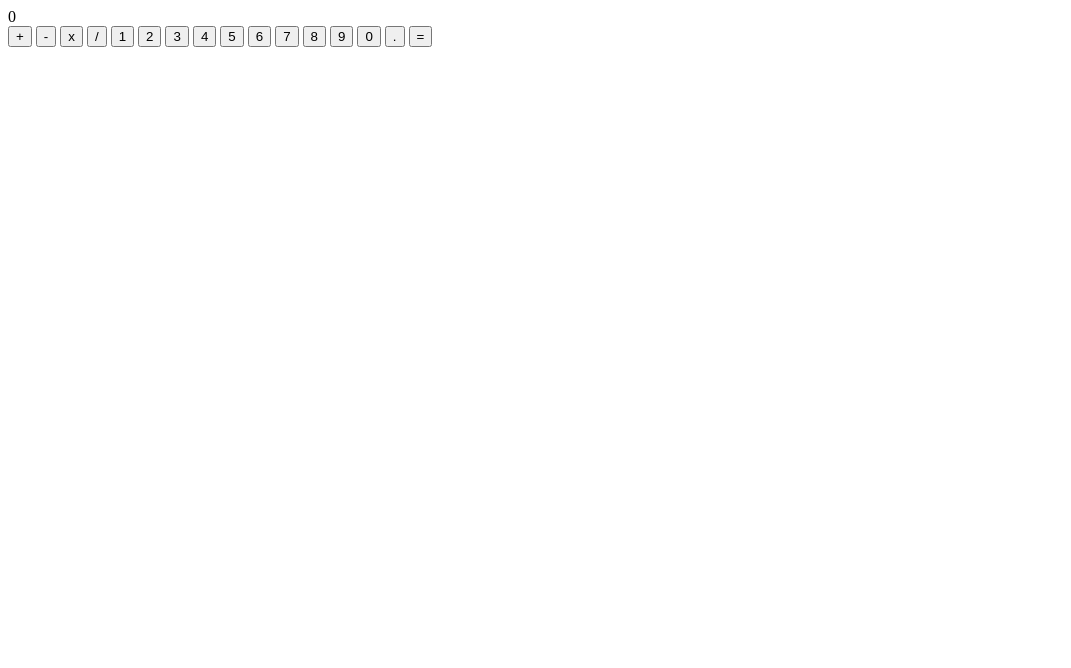
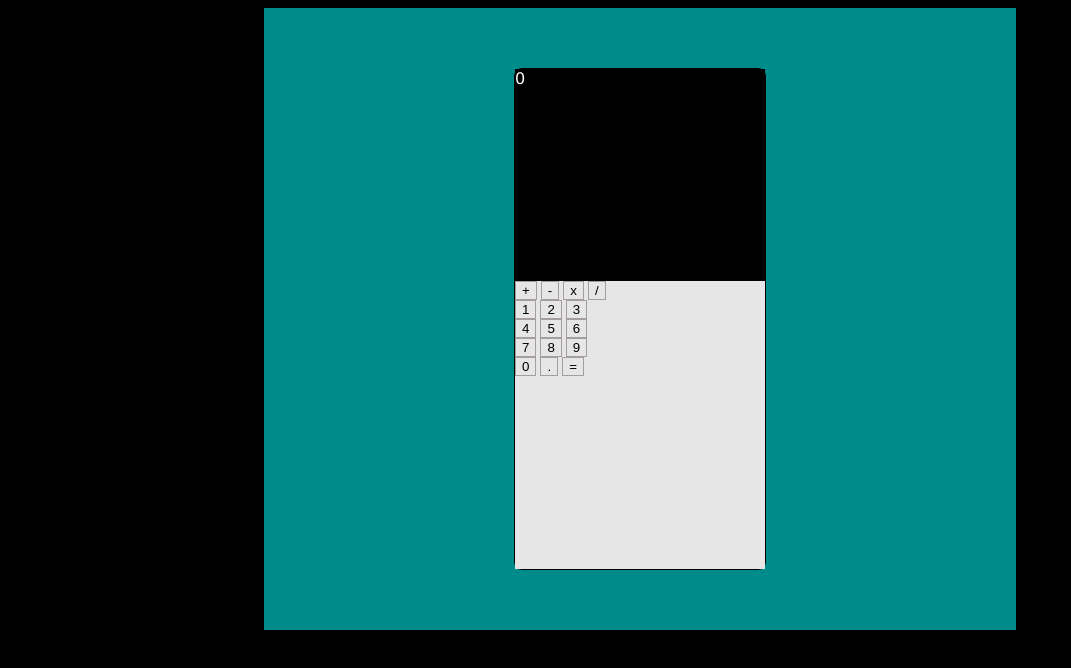
Before and after one commit to Uzoamaka126/calculator, a plain HTML site: page index.html in a window 1280 px wide. Shown: the whole page, without its empty margins (0-1071 px from the left). Drawn offline with Linux system fonts and the light colour scheme.

Commit message:
added a new file

```diff
--- a/index.html
+++ b/index.html
@@ -3,28 +3,41 @@
 <head>
     <meta charset="UTF-8">
     <meta name="viewport" content="width=device-width, initial-scale=1.0">
-    <title>Document</title>
+    <title>calculator</title>
+    <link rel="stylesheet" href="calculator.css">
 </head>
 <body>
+    <div class="container">
         <div class="calculator">
             <div class="display">0</div>
             <div class="keys">
+                <div class="operation-keys">
                     <button class="key-operator" action="add">+</button>
                     <button class="key-operator" action="subtract">-</button>
                     <button class="key-operator" action="multiply">x</button>
                     <button class="key-operator" action="divide">/</button>
-            <button class="number">1</button>
-            <button class="number">2</button>
-            <button class="number">3</button>
-            <button class="number">4</button>
-            <button class="number">5</button>
-            <button class="number">6</button>
-            <button class="number">7</button>
-            <button class="number">8</button>
-            <button class="number">9</button>
-            <button class="number">0</button>
-            <button action="decimal">.</button>
+                </div>
+                <div class="first-quarter">
+                    <button class="number one">1</button>
+                    <button class="number two">2</button>
+                    <button class="number three">3</button>
+                </div>
+                <div class="second-quarter">
+                    <button class="number four">4</button>
+                    <button class="number five">5</button>
+                    <button class="number six">6</button>
+                </div>
+                <div class="third-quarter">
+                    <button class="number seven">7</button>
+                    <button class="number eight">8</button>
+                    <button class="number nine">9</button>
+                </div>
+                <div class="fourth-quarter">
+                    <button class="number zero">0</button>
+                    <button class="decimal" action="decimal">.</button>
                     <button class="equal" action="calculate">=</button>
+                </div>
+            </div>
         </div>
     </div>
 </body>
```
Lines whose indentation alone changed are shown as unchanged.
